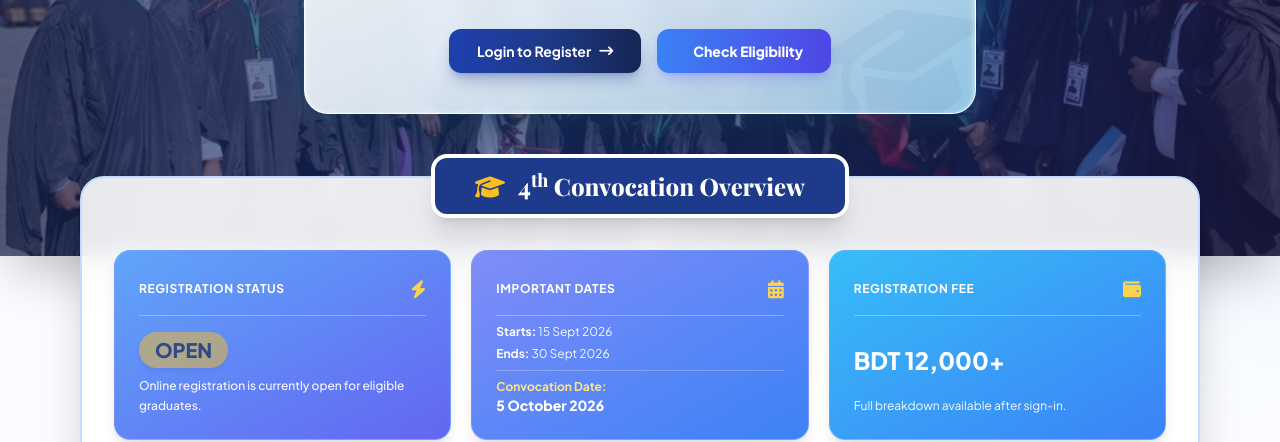
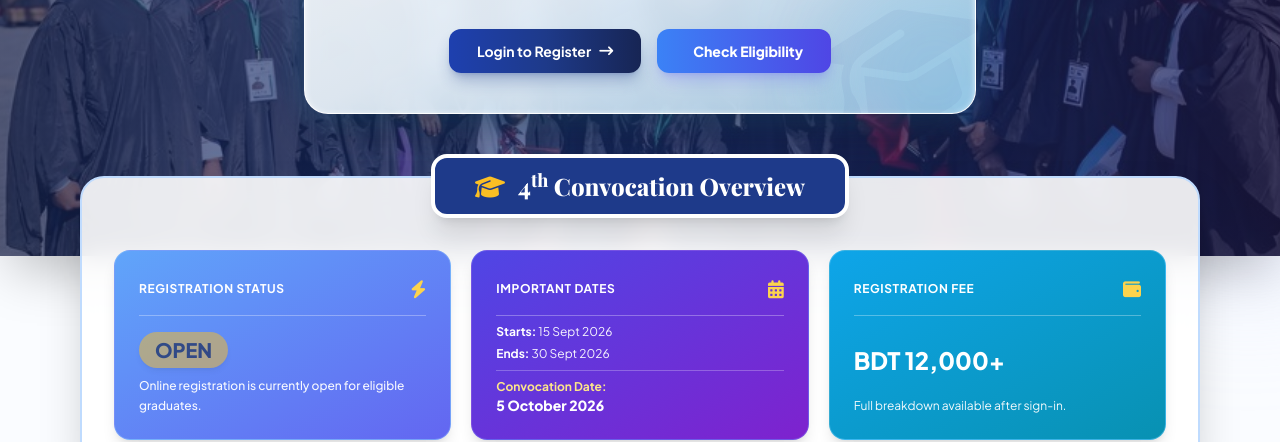
Before and after one commit to israt123-hub/smuct-convo-homepage-v3, a plain HTML site: page index.html in a window 1280 px wide. Shown: the part 361-803 px from the top of the page. Drawn offline with nearby package versions, Linux system fonts and the light colour scheme; some icons are missing; a web font is replaced by a local one.

Commit message:
index.html

```diff
--- a/index.html
+++ b/index.html
@@ -172,7 +172,7 @@
             <!-- UPCOMING Badge -->
             <div class="travelling-light-badge mb-5 shadow-md relative z-10">
                 <div class="travelling-light-inner bg-blue-950 text-white text-xs sm:text-sm font-bold px-6 sm:px-7 py-2 rounded-full uppercase tracking-wider flex items-center gap-2">
-                    <i class="fa-solid fa-sparkles text-amber-400 text-sm animate-pulse"></i> Upcoming Event
+                    <i class="fa-solid fa-sparkles text-amber-400 text-sm animate-pulse"></i> Upcoming
                 </div>
             </div>
 
@@ -229,7 +229,7 @@
             </div>
 
             <!-- Card 2: Light Periwinkle Indigo -->
-            <div class="glow-card bg-gradient-to-br from-indigo-400 to-blue-500 p-6 rounded-2xl text-white shadow-lg flex flex-col justify-between border border-indigo-300/40">
+           <div class="glow-card bg-gradient-to-br from-indigo-600 to-purple-700 p-6 rounded-2xl text-white shadow-lg flex flex-col justify-between border border-indigo-400/40">
                 <div class="flex justify-between items-center border-b border-white/30 pb-3 mb-2">
                     <h3 class="font-bold text-xs uppercase tracking-wider text-white">Important Dates</h3>
                     <i class="fa-solid fa-calendar-days text-amber-300 text-lg"></i>
@@ -245,7 +245,7 @@
             </div>
 
             <!-- Card 3: Light Sky Azure -->
-            <div class="glow-card bg-gradient-to-br from-sky-400 to-blue-500 p-6 rounded-2xl text-white shadow-lg flex flex-col justify-between border border-sky-300/40">
+            <div class="glow-card bg-gradient-to-br from-sky-500 to-cyan-600 p-6 rounded-2xl text-white shadow-lg flex flex-col justify-between border border-sky-300/40">
                 <div class="flex justify-between items-center border-b border-white/30 pb-3 mb-2">
                     <h3 class="font-bold text-xs uppercase tracking-wider text-white">Registration Fee</h3>
                     <i class="fa-solid fa-wallet text-amber-300 text-lg"></i>
```
